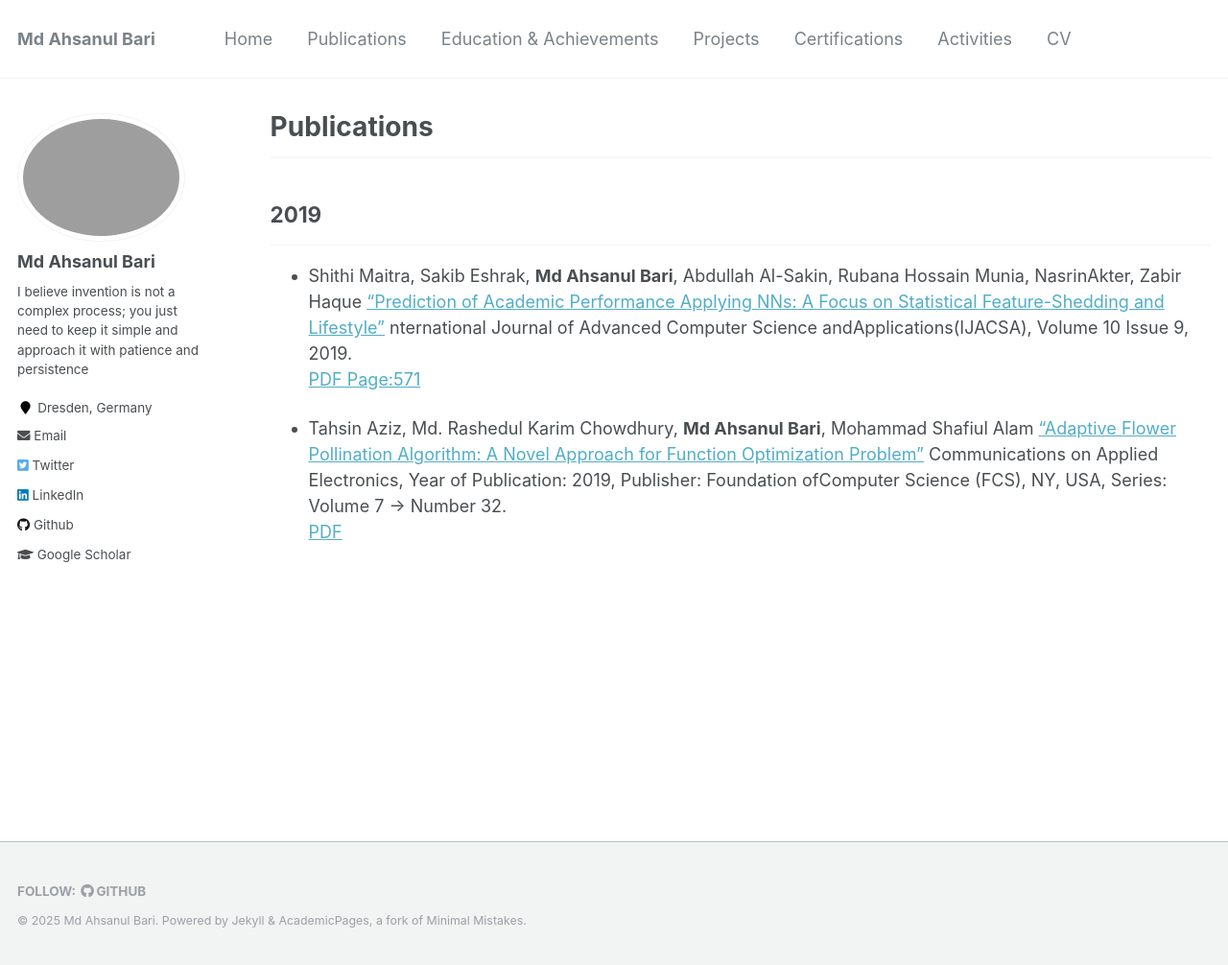
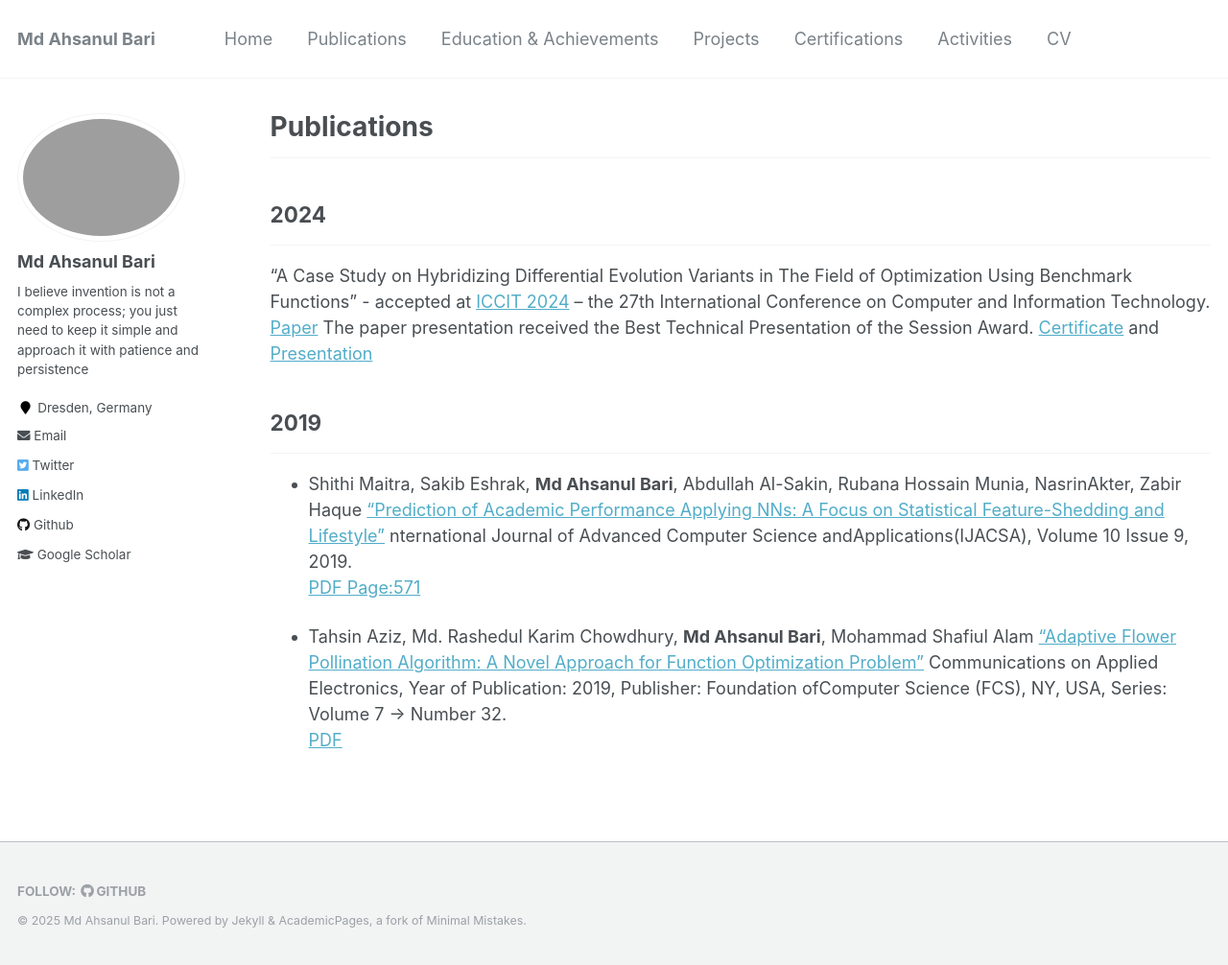
Before and after one commit to AhsanulBariRomi/ahsanul-bari.github.io, a Jekyll site: the page built from _pages/publications.md, in a window 1280 px wide and 1006 px high. Shown: the whole window at 96% size. Built offline with Jekyll 4.4.1, drawn with Linux system fonts in a browser that asks for light colours.

Commit message:
new publication update

```diff
--- a/_pages/publications.md
+++ b/_pages/publications.md
@@ -6,7 +6,11 @@ author_profile: true
 ---
 
 ---
+## 2024
 
+---
+"A Case Study on Hybridizing Differential Evolution Variants in The Field of Optimization Using Benchmark Functions" - accepted at [ICCIT 2024](https://iccit.org.bd/2024/home/) – the 27th International Conference on Computer and Information Technology. [Paper](https://drive.google.com/file/d/1OQNXe1mXuUGVlLQHB8t3U9uB4aDYl-lQ/view?usp=sharing)
+The paper presentation received the Best Technical Presentation of the Session Award. [Certificate](https://drive.google.com/file/d/1id8fUF_Q9R2oezZCvNZlriu2QClAgopg/view?usp=sharing) and [Presentation](https://docs.google.com/presentation/d/186U_9hK7mqkXC6YnM-4VGPZ6VWhCKdB4/edit?usp=sharing&ouid=107859767730216986960&rtpof=true&sd=true)
 
 
 ## 2019
```
Also changed, not shown: _pages/about.md (+1 -1 lines).
